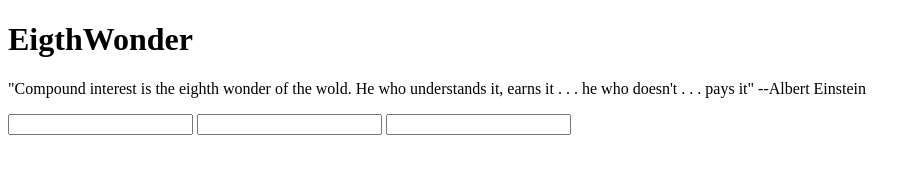
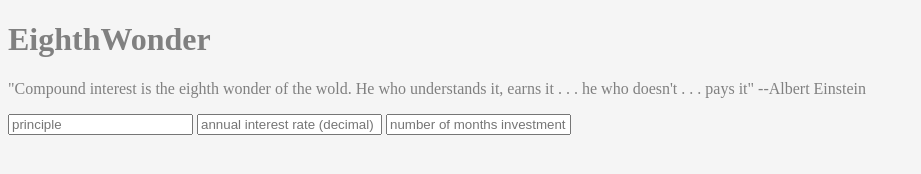
Before and after one commit to mdutro002/visualFunds, a plain HTML site: page index.html in a window 1280 px wide. Shown: the whole page, without its empty margins (0-921 px from the left). Drawn offline with Linux system fonts and the light colour scheme.

Commit message:
minor css changes

```diff
--- a/index.html
+++ b/index.html
@@ -5,14 +5,16 @@
   <meta name="viewport" content="width=device-width, initial-scale=1.0">
   <meta http-equiv="X-UA-Compatible" content="ie=edge">
   <title>Document</title>
+  <link rel="stylesheet" type="text/css" href="main.css">
+  <script src="app.js"></script>
 </head>
 <body>
-  <h1>EigthWonder</h1>
+  <h1>EighthWonder</h1>
   <p>"Compound interest is the eighth wonder of the wold. He who understands it, earns it . . . he who doesn't . . . pays it"  --Albert Einstein</p>
   <form>
-    <input name="principle">
-    <input name="annualInterest">
-    <input name="investmentTime">
+    <input name="principle" placeholder="principle">
+    <input name="annualInterest" placeholder="annual interest rate (decimal)">
+    <input name="investmentTime" placeholder="number of months investment">
   </form>
 </body>
 </html>
--- a/main.css
+++ b/main.css
@@ -0,0 +1,4 @@
+body {
+  background-color: whitesmoke;
+  color: grey;
+}
```
